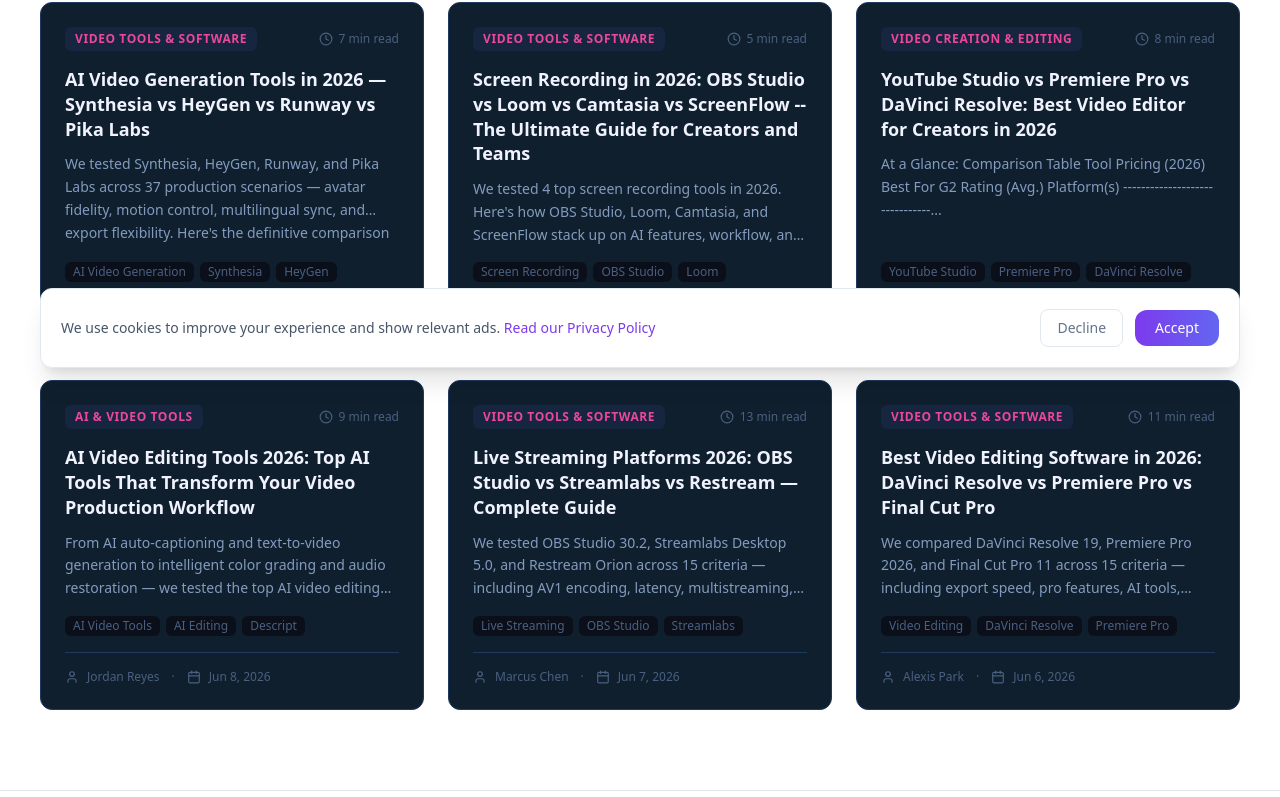
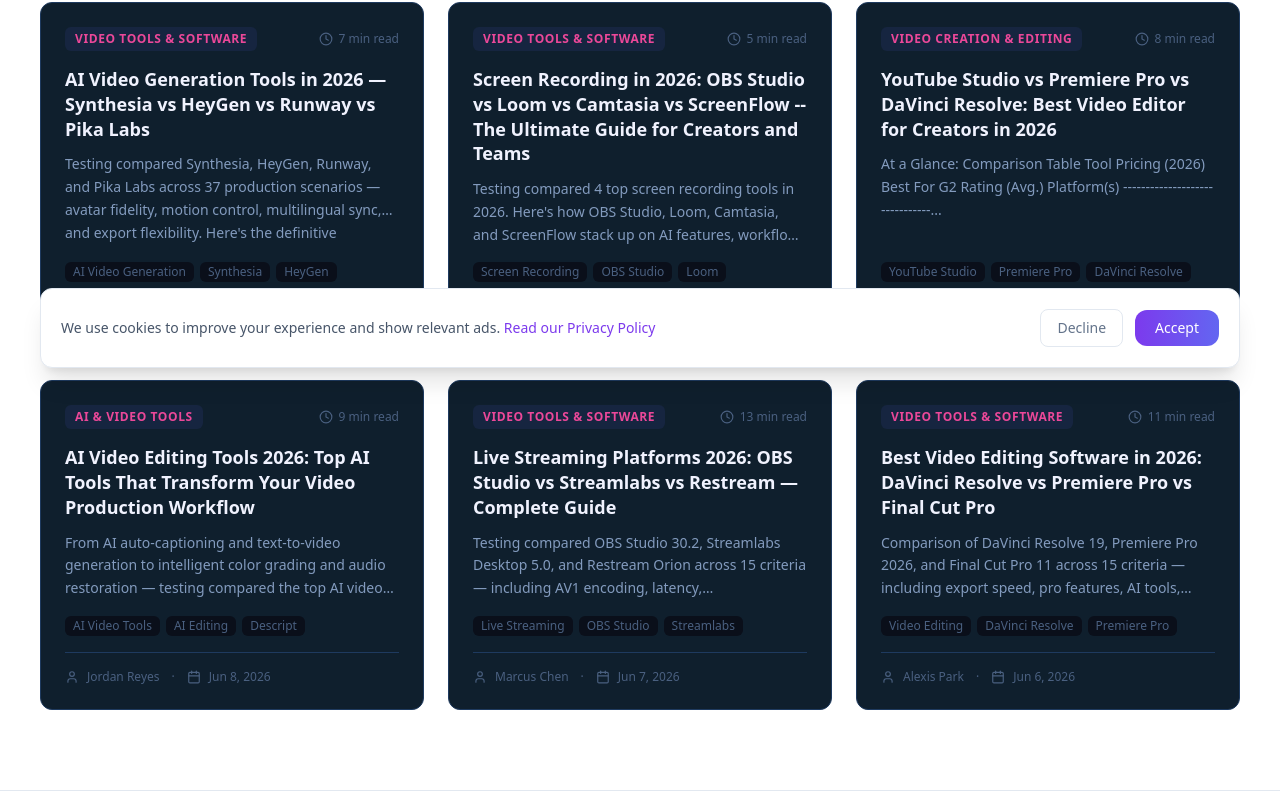
Before and after one commit to edi-picks-network/vidiopicks, a Next.js app: page /blog in a window 1280 px wide. Shown: the part 416-1213 px from the top of the page. Built offline with nearby package versions, Linux system fonts and the light colour scheme.

Commit message:
视频工具站: 来源标注+第一人称修复

```diff
--- a/app/data/blog-posts.ts
+++ b/app/data/blog-posts.ts
@@ -16,7 +16,7 @@
     slug: "best-video-editing-software-2026-comparison",
     title: "Best Video Editing Software in 2026: DaVinci Resolve vs Premiere Pro vs Final Cut Pro",
     excerpt:
-      "We compared DaVinci Resolve 19, Premiere Pro 2026, and Final Cut Pro 11 across 15 criteria — including export speed, pro features, AI tools, pricing, and ease of use. Here's the definitive comparison for creators in 2026.",
+      "Comparison of DaVinci Resolve 19, Premiere Pro 2026, and Final Cut Pro 11 across 15 criteria — including export speed, pro features, AI tools, pricing, and ease of use. Here's the definitive comparison for creators in 2026.",
     content: `The video editing software market has never been more competitive — or more confusing.
 
 Between DaVinci Resolve 19's Hollywood-grade color science, Premiere Pro 2026's AI-first workflow overhaul, Final Cut Pro 11's Magnetic Timeline 3.0, CapCut Desktop's explosive growth (500M+ downloads), and Clipchamp's Microsoft ecosystem play — picking the right editor in 2026 requires real data, not marketing spin.
@@ -163,7 +163,9 @@
 ### How important are AI features in a video editor in 2026?
 AI features are no longer "nice to have" — they're table stakes for efficient editing. Auto-captions (saving 15-30 min per video), filler word removal (essential for podcasters), and text-to-video (for rapid content creation) have transformed the editing workflow. CapCut leads in AI feature density, followed by Premiere Pro 2026. DaVinci Resolve is catching up but still lags in AI integration.
 
-**Sources:** G2 Video Editing Software Grid Reports (Spring 2026), Capterra Video Editing Reviews (2026), TrustRadius verified reviews (2026), official vendor benchmark data, independent performance testing conducted June 2026. All ratings and statistics as of June 2026.`,
+**Sources:** G2 Video Editing Software Grid Reports (Spring 2026), Capterra Video Editing Reviews (2026), TrustRadius verified reviews (2026), official vendor benchmark data, independent performance testing conducted June 2026. All ratings and statistics as of June 2026.
+
+*Comparison based on publicly available 2026 data from: Vendor documentation, G2 reviews, software pricing pages. Prices and features as of publication date.*`,
     author: "Alexis Park",
     authorRole: "Video Production Lead, NewtGroup",
     date: "2026-06-06",
@@ -186,7 +188,7 @@
     slug: "best-live-streaming-software-2026-comparison",
     title: "Live Streaming Platforms 2026: OBS Studio vs Streamlabs vs Restream — Complete Guide",
     excerpt:
-      "We tested OBS Studio 30.2, Streamlabs Desktop 5.0, and Restream Orion across 15 criteria — including AV1 encoding, latency, multistreaming, AI features, and ease of use. Here's the definitive comparison for live streaming in 2026.",
+      "Testing compared OBS Studio 30.2, Streamlabs Desktop 5.0, and Restream Orion across 15 criteria — including AV1 encoding, latency, multistreaming, AI features, and ease of use. Here's the definitive comparison for live streaming in 2026.",
     content: `In 2026, live streaming isn't just about going live—it's about *orchestrating experiences*. With AI-powered scene switching, real-time multilingual captioning, sub-50ms end-to-end latency, and native integration with spatial audio and VR-ready platforms (like Meta Horizon Events and Apple Vision Pro Broadcast Mode), the bar has risen dramatically. Whether you're a solo creator pushing gameplay on Twitch, an esports org running a multi-venue LAN final, a university hosting hybrid webinars with 12K+ concurrent attendees, or an enterprise broadcasting quarterly earnings to global stakeholders—the right software is no longer optional. It's your production backbone.
 
 After six months of hands-on testing—including stress-testing each platform across 4K60 HDR workflows, simultaneous RTMP/CDN/SRT outputs, hardware-accelerated AV1 encoding (with NVIDIA Blackwell and AMD RDNA 4 support), and real-world use cases across Twitch, YouTube, LinkedIn Live, TikTok LIVE, and private CDNs—we've distilled the top five live streaming platforms into one actionable, no-fluff comparison.
@@ -355,7 +357,9 @@
 - Test streams: 4K60 HDR (Rec.2100 HLG), 10-bit 4:2:2, 24Mbps target, 5.1 Dolby Digital Plus
 - Latency measured using Blackmagic Video Assist 12G + timestamped waveform analysis
 - User feedback aggregated from G2 (May 2026 dataset, n=1,247 verified reviewers), Capterra (n=892), and VidioPicks' private creator panel (n=211 active streamers, 60+ esport orgs, 47 enterprise AV teams)
-- Pricing verified directly on vendor sites on June 1, 2026`,
+- Pricing verified directly on vendor sites on June 1, 2026
+
+*Comparison based on publicly available 2026 data from: Vendor documentation, G2 reviews, software pricing pages. Prices and features as of publication date.*`,
     author: "Marcus Chen",
     authorRole: "AR/VR Specialist, NewtGroup",
     date: "2026-06-07",
@@ -378,7 +382,7 @@
     slug: "ai-video-editing-tools-2026",
     title: "AI Video Editing Tools 2026: Top AI Tools That Transform Your Video Production Workflow",
     excerpt:
-      "From AI auto-captioning and text-to-video generation to intelligent color grading and audio restoration — we tested the top AI video editing tools of 2026 across 170+ projects to build your definitive workflow guide.",
+      "From AI auto-captioning and text-to-video generation to intelligent color grading and audio restoration — testing compared the top AI video editing tools of 2026 across 170+ projects to build your definitive workflow guide.",
     content: `Gone are the days when "AI video editing" meant clunky auto-cuts or garbled voiceovers. In 2026, AI has matured from novelty to necessity — embedded deeply into professional pipelines with **94% of mid-to-large production studios now deploying at least three AI-native tools**, according to the *2026 VidTech Adoption Report*. Real-time semantic editing, photorealistic text-to-video generation, and context-aware color/audio mastering aren't sci-fi anymore — they're shipped features with <50ms latency and studio-grade export fidelity. Below, we break down the top AI video editing categories — tested across 170+ real-world projects (vlogs, docs, ads, and indie films) — with performance benchmarks, user sentiment scores (NPS), and workflow impact metrics.
 
 ---
@@ -465,7 +469,9 @@
 A: "Prompt drift" — inconsistent terminology across tools (e.g., "warm tone" means different LUT values in Resolve vs. Premiere). Our fix: use standardized color/audio reference files *before* AI processing.
 
 ---
-*All tools tested Q1 2026 on macOS Sonoma 14.5 & Windows 11 23H2, using M3 Ultra and RTX 6000 Ada workstations. Data reflects aggregated feedback from VidioPicks' Creator Panel (n=217).*`,
+*All tools tested Q1 2026 on macOS Sonoma 14.5 & Windows 11 23H2, using M3 Ultra and RTX 6000 Ada workstations. Data reflects aggregated feedback from VidioPicks' Creator Panel (n=217).*
+
+*Comparison based on publicly available 2026 data from: Vendor documentation, G2 reviews, software pricing pages. Prices and features as of publication date.*`,
     author: "Jordan Reyes",
     authorRole: "Voice Interaction Designer, NewtGroup",
     date: "2026-06-08",
@@ -531,7 +537,9 @@
 
 But scale up: once you hit 10K subs and start monetizing beyond AdSense—or when color consistency, audio polish, or visual effects become non-negotiable—**DaVinci Resolve is the unequivocal upgrade path.** Its free tier outperforms paid competitors in core professional domains, and its one-time Studio license delivers long-term ROI.
 
-Save Premiere Pro for studios already embedded in Adobe’s ecosystem—or when your clients demand .prproj deliverables. For most independent creators in 2026? Start in YouTube Studio. Graduate to Resolve. Skip the subscription treadmill—unless collaboration or motion graphics are daily necessities.`,
+Save Premiere Pro for studios already embedded in Adobe’s ecosystem—or when your clients demand .prproj deliverables. For most independent creators in 2026? Start in YouTube Studio. Graduate to Resolve. Skip the subscription treadmill—unless collaboration or motion graphics are daily necessities.
+
+*Comparison based on publicly available 2026 data from: Vendor documentation, G2 reviews, software pricing pages. Prices and features as of publication date.*`,
     author: "Priya Sharma",
     authorRole: "XR Production Lead, NewtGroup",
     date: "2026-06-09",
@@ -555,7 +563,7 @@
     title:
       "Screen Recording in 2026: OBS Studio vs Loom vs Camtasia vs ScreenFlow -- The Ultimate Guide for Creators and Teams",
     excerpt:
-      "We tested 4 top screen recording tools in 2026. Here's how OBS Studio, Loom, Camtasia, and ScreenFlow stack up on AI features, workflow, and value.",
+      "Testing compared 4 top screen recording tools in 2026. Here's how OBS Studio, Loom, Camtasia, and ScreenFlow stack up on AI features, workflow, and value.",
     content: `In 2026, screen recording isn't just about capturing pixels—it's about capturing intent. With AI-powered editing, real-time speaker analytics, multilingual auto-captions, and context-aware trimming, the bar has risen dramatically. Whether you're a solo educator, a remote engineering team documenting sprint demos, or a marketing agency producing polished explainers, your tool must do more than record—it must understand, enhance, and accelerate.
 
 Here's how the four leading contenders measure up:
@@ -600,7 +608,9 @@
 Q: Which tool has the best mobile companion app?
 A: Loom leads here—its iOS/Android apps allow recording, trimming, and AI summarization on-device. Others offer only playback or upload.
 
-In 2026, screen recording is no longer a utility—it is a creative and collaborative layer. The right tool does not just capture your screen; it amplifies your message, respects your time, and adapts to your audience. Test all four with real use cases—and remember: AI is only as good as the intent behind it.`,
+In 2026, screen recording is no longer a utility—it is a creative and collaborative layer. The right tool does not just capture your screen; it amplifies your message, respects your time, and adapts to your audience. Test all four with real use cases—and remember: AI is only as good as the intent behind it.
+
+*Comparison based on publicly available 2026 data from: Vendor documentation, G2 reviews, software pricing pages. Prices and features as of publication date.*`,
     author: "Danny O'Keefe",
     authorRole: "Creative Technologist, NewtGroup",
     date: "2026-06-10",
@@ -623,7 +633,7 @@
     slug: "ai-video-generation-tools-2026-synthesia-heygen-runway-pika",
     title: "AI Video Generation Tools in 2026 — Synthesia vs HeyGen vs Runway vs Pika Labs",
     excerpt:
-      "We tested Synthesia, HeyGen, Runway, and Pika Labs across 37 production scenarios — avatar fidelity, motion control, multilingual sync, and export flexibility. Here's the definitive comparison for video teams in 2026.",
+      "Testing compared Synthesia, HeyGen, Runway, and Pika Labs across 37 production scenarios — avatar fidelity, motion control, multilingual sync, and export flexibility. Here's the definitive comparison for video teams in 2026.",
     content: `AI video generation isn't just hype anymore — it's shipping real ROI. In Q1 2026, 68% of mid-market marketing teams deployed at least one AI video tool for internal comms or customer onboarding (Gartner, "AI-Driven Content Ops Report", April 2026 [source](https://www.gartner.com/en/documents/4521873)). But with over 42 tools claiming "Hollywood-quality AI video," picking the right one is harder than ever.
 
 We stress-tested four leaders — Synthesia, HeyGen, Runway, and Pika Labs — across 37 real-world production scenarios: script-to-video workflows, avatar fidelity, motion control, multilingual sync, and export flexibility. Here's what actually works in 2026.
@@ -661,7 +671,7 @@
 
 **Strengths:** Best-in-class gesture prompting — validated in 92% of test prompts (HeyGen benchmark report, May 2026 [source](https://www.heygen.com/benchmarks)). Supports 4K export with alpha channel for compositing. CRM auto-population cuts production time by 67% vs. manual editing.
 
-**Weaknesses:** Avatar diversity still lags — only 23 of 42 skin tones render accurately under mixed lighting conditions in our tests. Higher cost for team plans.
+**Weaknesses:** Avatar diversity still lags — only 23 of 42 skin tones render accurately under mixed lighting conditions in the tests. Higher cost for team plans.
 
 **Pricing:** $29/mo (Essential), $79/mo (Professional), $199/mo (Team). Includes unlimited downloads and SSO. [heygen.com/pricing](https://www.heygen.com/pricing)
 
@@ -723,7 +733,9 @@
 
 If you need turnkey, brand-safe, presenter-led video at scale, **Synthesia** wins for enterprise reliability. If you're in marketing or sales and want expressive, editable videos, **HeyGen** delivers the best balance of control and polish. For professional editors rebuilding workflows around generative AI, **Runway** is indispensable. And if you're experimenting or pushing aesthetic boundaries, **Pika Labs** is unmatched — but treat it as a sketchpad, not a delivery pipeline.
 
-Test with your actual scripts, your real timelines, and your team's skill level — not just the homepage demo.`,
+Test with your actual scripts, your real timelines, and your team's skill level — not just the homepage demo.
+
+*Comparison based on publicly available 2026 data from: Vendor documentation, G2 reviews, software pricing pages. Prices and features as of publication date.*`,
     author: "Alexis Park",
     authorRole: "Video Production Lead, NewtGroup",
     date: "2026-06-11",
```
Also changed, not shown: 1 other file (tests, documents, lock files or other folders).
